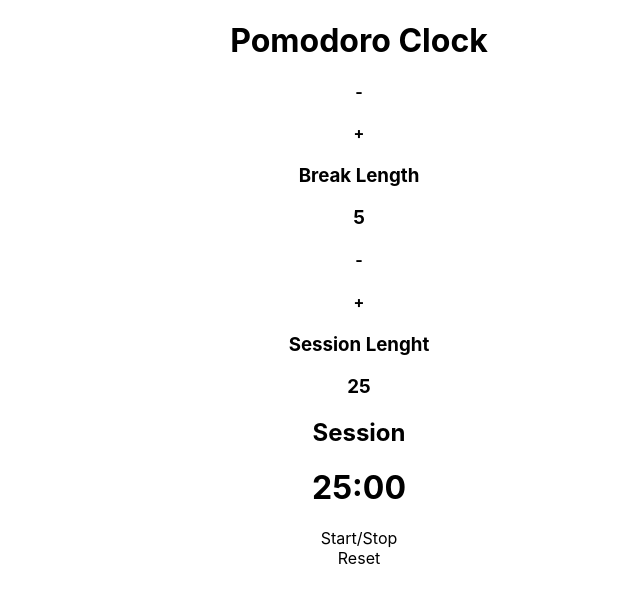
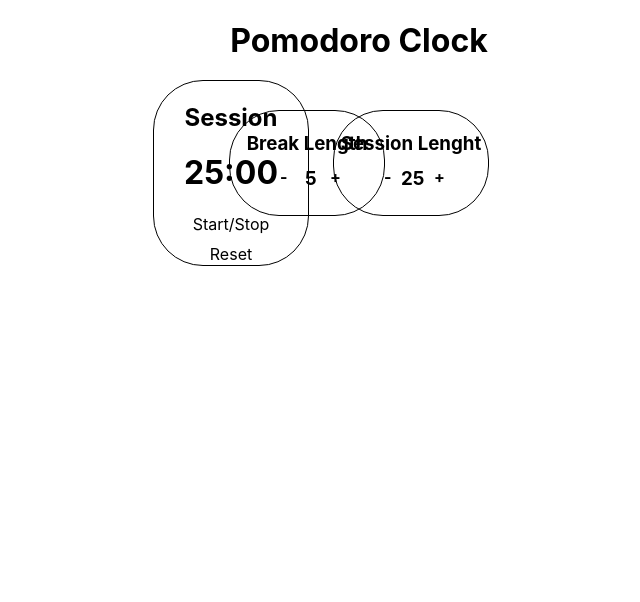
Before and after one commit to freeCodeCamp-Challenges/pomodoro_clock, a React (Create React App) app: page / in a window 1280 px wide. Shown: the top 602 px of the page, without its empty margins (281-921 px from the left). Built offline with nearby package versions, Linux system fonts and the light colour scheme.

Commit message:
basic css structure

```diff
--- a/src/App.css
+++ b/src/App.css
@@ -2,37 +2,82 @@
   text-align: center;
 }
 
-.App-logo {
-  height: 40vmin;
-  pointer-events: none;
+.break-portion {
+  position: absolute;
+  top: 100px;
+  left: 500px;
+  width: 150px;
+  height: 100px;
+  border: 1px solid black;
+  padding: 2px;
+  margin: 10px;
+  border-radius: 50px;
+}
+#break-decrement {
+  position: absolute;
+  top: 35px;
+  left: 50px;
+}
+#break-increment {
+  position: absolute;
+  top: 35px;
+  left: 100px;
+}
+#break-label {
+}
+#break-length {
+  position: absolute;
+  top: 37px;
+  left: 75px;
 }
 
-@media (prefers-reduced-motion: no-preference) {
-  .App-logo {
-    animation: App-logo-spin infinite 20s linear;
-  }
+.session-portion {
+  position: absolute;
+  top: 100px;
+  right: 500px;
+  width: 150px;
+  height: 100px;
+  border: 1px solid black;
+  padding: 2px;
+  margin: 10px;
+  border-radius: 50px;
 }
 
-.App-header {
-  background-color: #282c34;
-  min-height: 100vh;
-  display: flex;
-  flex-direction: column;
-  align-items: center;
-  justify-content: center;
-  font-size: calc(10px + 2vmin);
-  color: white;
+#session-decrement {
+  position: absolute;
+  top: 35px;
+  left: 50px;
+}
+#session-increment {
+  position: absolute;
+  top: 35px;
+  left: 100px;
+}
+#session-label {
+}
+#session-length {
+  position: absolute;
+  top: 37px;
+  left: 67px;
 }
 
-.App-link {
-  color: #61dafb;
+.timer-portion {
+  position: absolute;
+  top: 70px;
+  right: 680px;
+  width: 150px;
+  height: 180px;
+  border: 1px solid black;
+  padding: 2px;
+  margin: 10px;
+  border-radius: 50px;
 }
-
-@keyframes App-logo-spin {
-  from {
-    transform: rotate(0deg);
-  }
-  to {
-    transform: rotate(360deg);
-  }
+#timer-label {
 }
+#timer-length {
+}
+#start_stop {
+  margin: 10px;
+}
+#reset {
+}
--- a/src/App.js
+++ b/src/App.js
@@ -1,44 +1,30 @@
 import React from "react";
-import logo from "./logo.svg";
 import "./App.css";
 
 function App() {
   return (
     <div className="App">
       <h1>Pomodoro Clock</h1>
-      <div>
+      <div className="break-portion">
+        <h3 id="break-label">Break Length</h3>
         <h4 id="break-decrement">-</h4>
-      </div>
-      <div>
+        <h3 id="break-length">5</h3>
         <h4 id="break-increment">+</h4>
       </div>
-      <div>
-        <h3 id="break-label">Break Length</h3>
-      </div>
-      <div>
-        <h3 id="break-length">5</h3>
-      </div>
+
       {/* ///////////////// */}
-      <div>
+      <div className="session-portion">
+        <h3 id="session-label">Session Lenght</h3>
         <h4 id="session-decrement">-</h4>
-      </div>
-      <div>
+        <h3 id="session-length">25</h3>
         <h4 id="session-increment">+</h4>
       </div>
-      <div>
-        <h3 id="session-label">Session Lenght</h3>
+      <div className="timer-portion">
+        <h2 id="timer-label">Session</h2>
+        <h1 id="time-left">25:00</h1>
+        <div id="start_stop">Start/Stop</div>
+        <div id="reset">Reset</div>
       </div>
-      <div>
-        <h3 id="session-length">25</h3>
-      </div>
-      <div>
-        <h2 id="timer-label">Session</h2>
-      </div>
-      <div>
-        <h1 id="time-left">25:00</h1>
-      </div>
-      <div id="start_stop">Start/Stop</div>
-      <div id="reset">Reset</div>
     </div>
   );
 }
```
